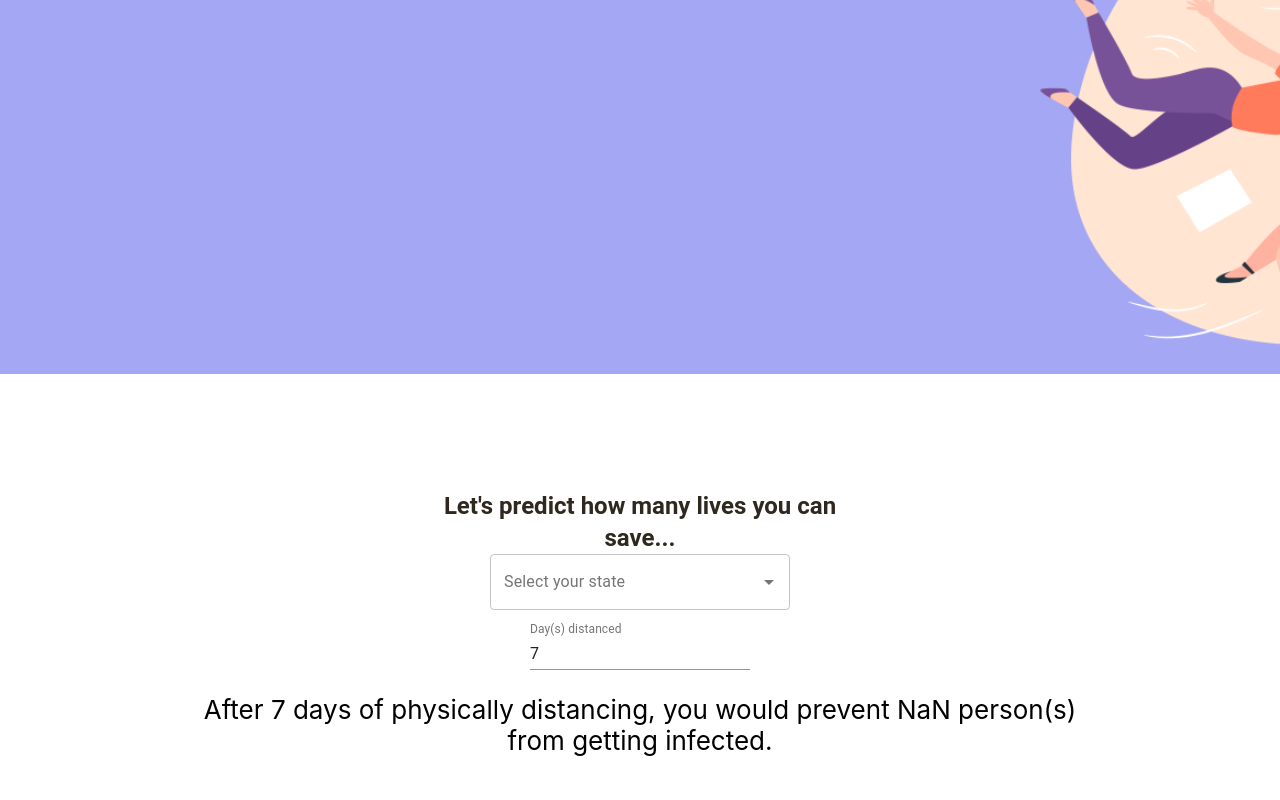
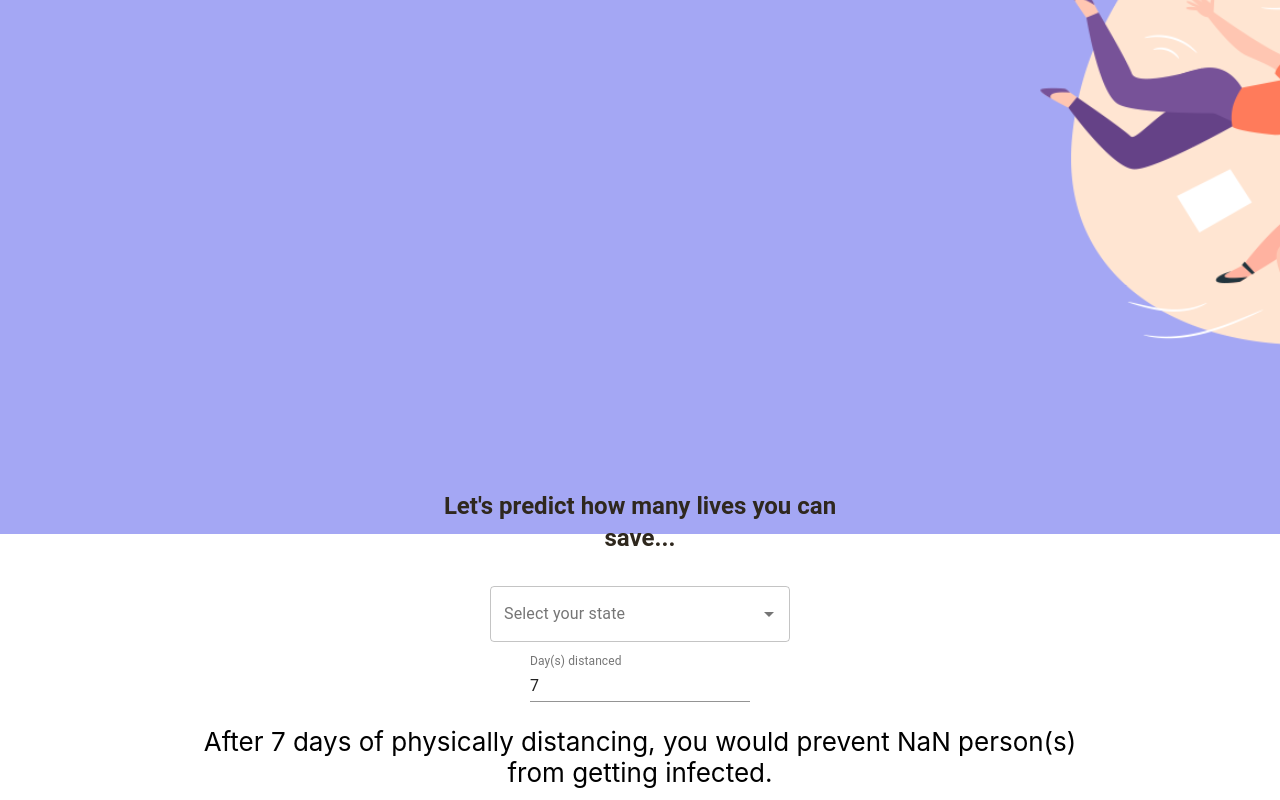
Before and after one commit to mle17/COVID-19-Website, a React (Create React App) app in the folder my-app/: page / in a window 1280 px wide. Shown: the part 462-1262 px from the top of the page. Before the commit the page ends 1230 px from the top, so only its background shows below. Built offline with nearby package versions, Linux system fonts and the light colour scheme.

Commit message:
Update color for form. Add padding for app.

```diff
--- a/my-app/src/components/UsStatesForm.tsx
+++ b/my-app/src/components/UsStatesForm.tsx
@@ -32,6 +32,7 @@ class UsStatesForm extends React.Component<OnSelectProps> {
       id="state-select-demo"
       style={{
         width: 300,
+        outlineColor: "#ff7b5b",
       }}
       options={NonTerritoryStates}
       // classes={{
--- a/my-app/src/components/landing-page/LandingPage.tsx
+++ b/my-app/src/components/landing-page/LandingPage.tsx
@@ -1,5 +1,5 @@
 import React from "react";
-import { Grid } from "@material-ui/core";
+import { Grid, Box } from "@material-ui/core";
 import IntroInfo from "./IntroInfo";
 import logo from "../../images/people_icon.png";
 import PredictInfo from "./PredictionInfo";
@@ -17,7 +17,7 @@ class LandingPage extends React.Component {
         return (
             <div style =
             {{
-                height: "90vh",
+                height: "110vh",
             }}>
                 <Grid container spacing={3}>
                     <Grid container item xs={6}>
@@ -29,7 +29,8 @@ class LandingPage extends React.Component {
                     <Grid container item md={12} justify="center">
                         <PredictInfo />
                     </Grid>
-                    <Grid>
+                    <Grid >
+                        <Box p={2}></Box>
                         <Covid19App></Covid19App>
                     </Grid>
                 </Grid>
```
